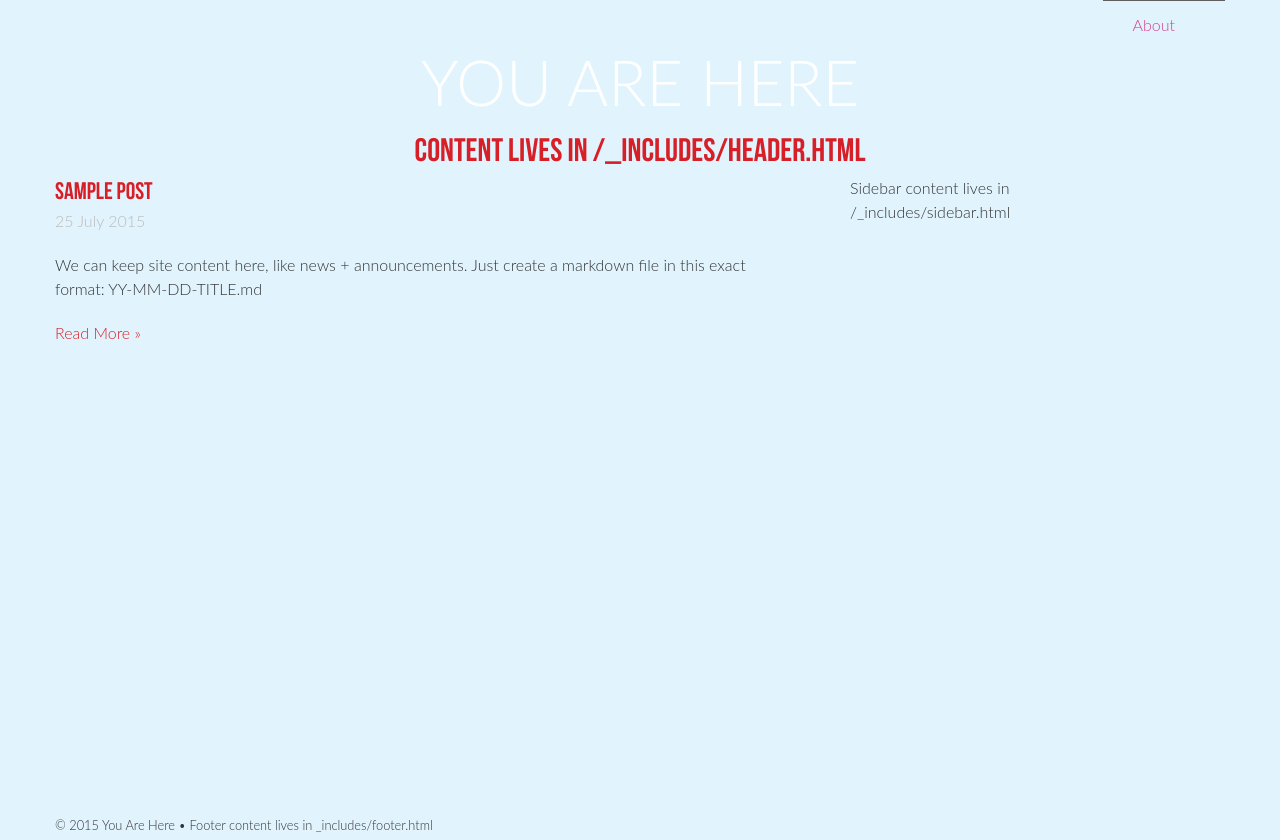
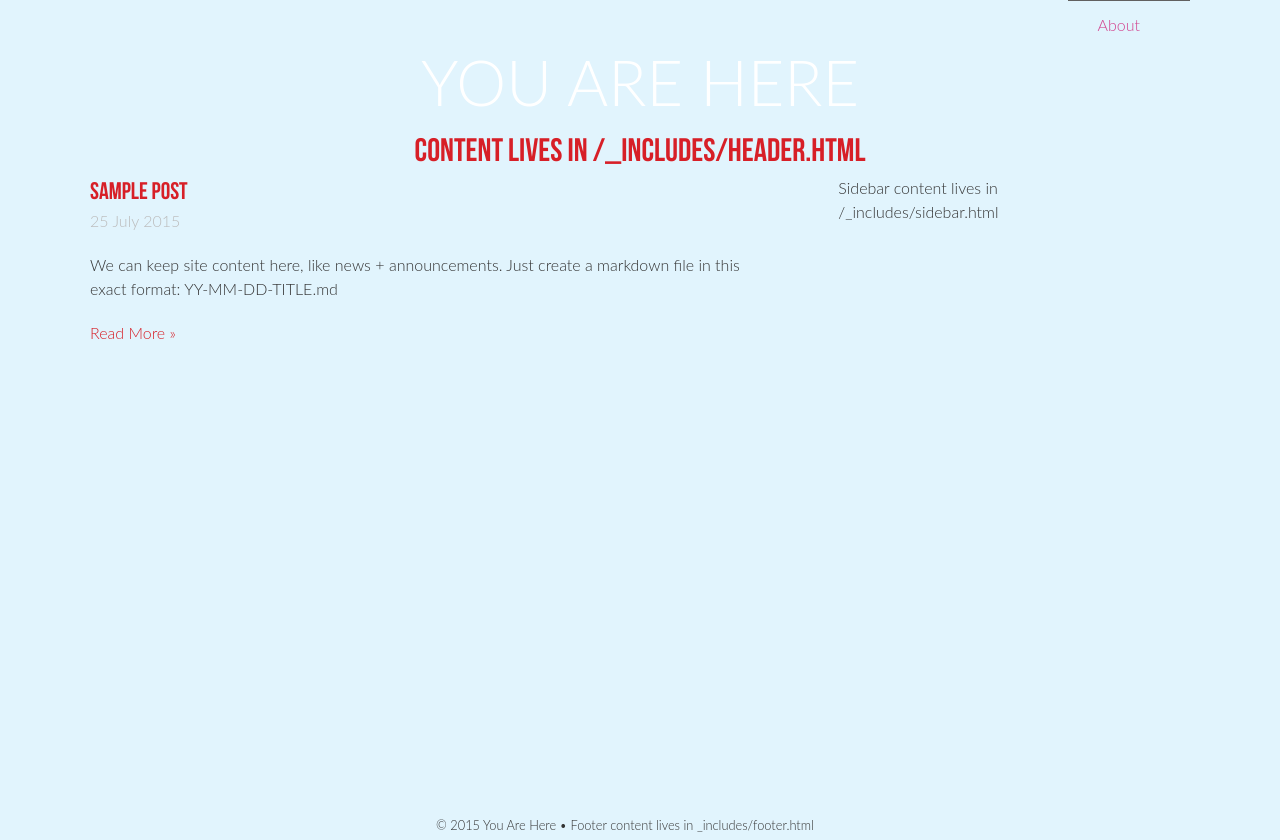
Before and after one commit to TowCenter/YouAreHere, a PHP site: page /_site/index.html in a window 1280 px wide. Run offline with PHP 8.4, Linux system fonts and the light colour scheme; some libraries are stand-ins or nearby versions.

Commit message:
Update style.css

```diff
--- a/assets/themes/bootstrap-3/css/style.css
+++ b/assets/themes/bootstrap-3/css/style.css
@@ -100,8 +100,15 @@ iframe{
 }
 #thislogo{
 }
+.row{
+   max-width:1100px;
+   margin:0 auto;
+}
 .content {
-  padding: 0 30px 0 0;
+    display: inline-block;
+    max-width: 740px;
+    padding: 0 30px 0 0;
+    vertical-align: top;
 }
 
 .navbar {
@@ -172,6 +179,7 @@ ul.nav li a.active {
 
 .sidebar {
   max-width: 325px;
+  display: inline-block;
 }
 
 .sidebar p {
@@ -190,6 +198,7 @@ ul.nav li a.active {
   background: none;
   margin-left: -30px;
   margin-top:40px;
+  text-align: center;
 }
 
 #footer p {
```
